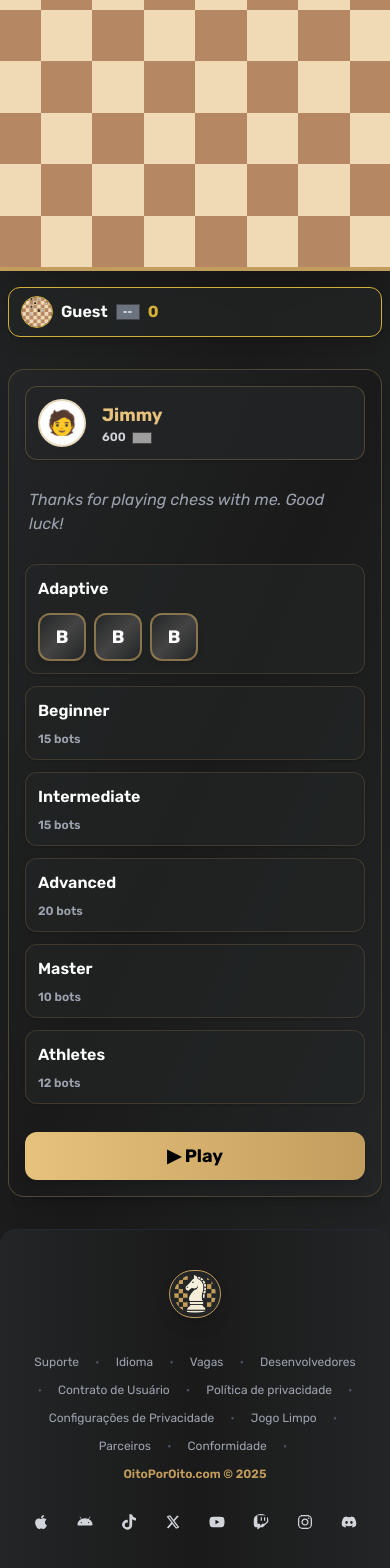
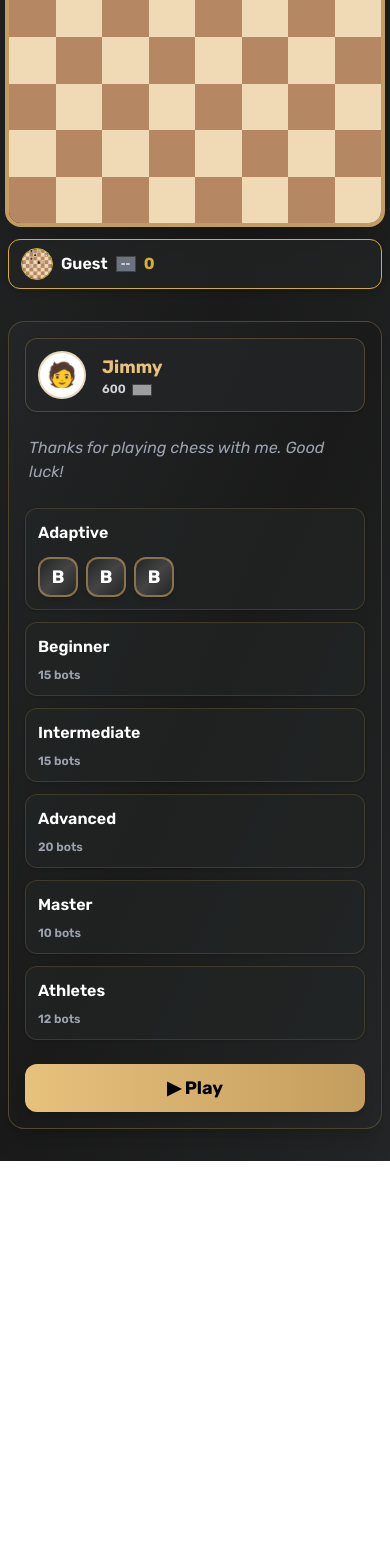
Before and after one commit to isranetoo/OitoPorOito, a React (Vite) app: page /play-computer in a window 390 px wide. Shown: the part 318-1886 px from the top of the page. After the commit the page ends 1479 px from the top, so only its background shows below. Built offline with nearby package versions, Linux system fonts and the light colour scheme; grey boxes are pictures that could not be loaded.

Commit message:
[FIX] Adjust component styles for BotCard, PlayerInfo, and ChessBoard; remove Footer from PlayComputer page

```diff
--- a/src/components/PlayComputer/BotCard.jsx
+++ b/src/components/PlayComputer/BotCard.jsx
@@ -3,7 +3,7 @@ import React from "react";
 export default function BotCard({ name }) {
   return (
     <div
-      className="w-12 h-12 rounded-xl bg-gradient-to-br from-[#232526] via-[#444] to-[#232526] border-2 border-[#c29d5d]/60 flex items-center justify-center text-white text-lg font-bold shadow-md hover:scale-105 hover:border-[#e7c27d] transition-all duration-200 cursor-pointer select-none"
+      className="w-10 h-10 rounded-xl bg-gradient-to-br from-[#232526] via-[#444] to-[#232526] border-2 border-[#c29d5d]/60 flex items-center justify-center text-white text-lg font-bold shadow-md hover:scale-105 hover:border-[#e7c27d] transition-all duration-200 cursor-pointer select-none"
       title={name}
     >
       {name.charAt(0)}
--- a/src/components/PlayComputer/BotSidebar.jsx
+++ b/src/components/PlayComputer/BotSidebar.jsx
@@ -27,7 +27,7 @@ const bots = [
 
 export default function BotSidebar() {
   return (
-    <div className="space-y-7 text-sm bg-gradient-to-br from-[#232526] via-[#1a1a1a] to-[#232526] rounded-2xl border border-[#c29d5d]/30 p-4 shadow-xl">
+    <div className="space-y-6 text-sm bg-gradient-to-br from-[#232526] via-[#1a1a1a] to-[#232526] rounded-2xl border border-[#c29d5d]/30 p-4 shadow-xl">
       {/* Destaque principal */}
       <div className="flex items-center gap-4 bg-[#232526]/80 rounded-xl p-3 border border-[#c29d5d]/30 shadow">
         <div className="w-12 h-12 rounded-full bg-white flex items-center justify-center border-2 border-[#c29d5d]/40 overflow-hidden">
--- a/src/components/PlayComputer/ChessBoard.jsx
+++ b/src/components/PlayComputer/ChessBoard.jsx
@@ -5,7 +5,7 @@ export default function ChessBoard() {
   const cols = "abcdefgh".split("");
 
   return (
-    <div className="grid grid-cols-8 w-[420px] h-[420px] md:w-[750px] md:h-[750px] border-4 border-[#c29d5d] rounded-2xl shadow-2xl overflow-hidden">
+    <div className="grid grid-cols-8 w-[380px] h-[380px] md:w-[650px] md:h-[650px] border-4 border-[#c29d5d] rounded-2xl shadow-2xl overflow-hidden">
       {rows.map((row) =>
         cols.map((col, i) => {
           const isLight = (i + row) % 2 === 0;
--- a/src/components/PlayComputer/PlayerInfo.jsx
+++ b/src/components/PlayComputer/PlayerInfo.jsx
@@ -3,7 +3,7 @@ import React from "react";
 export default function PlayerInfo({ avatar, name, rating, flagUrl, flagAlt = "", isBot }) {
   return (
     <div
-      className={`flex items-center justify-start w-full border border-[#d4af37] bg-[#232526]/70 rounded-xl px-3 py-2 shadow-lg ${isBot ? "mb-4" : "mt-4"}`}
+      className={`flex items-center justify-start w-full border border-[#d4af37] bg-[#232526]/70 rounded-xl px-3 py-2 shadow-md ${isBot ? "mb-3" : "mt-3"}`}
       style={{ minWidth: 0 }}
     >
       <div className="flex items-center gap-2 min-w-0">
@@ -13,18 +13,18 @@ export default function PlayerInfo({ avatar, name, rating, flagUrl, flagAlt = ""
           className="w-8 h-8 md:w-10 md:h-10 rounded-full object-cover border border-[#d4af37] bg-[#232526]"
           draggable={false}
         />
-        <span className="flex items-center gap-1 font-semibold text-white truncate">
+        <span className="flex items-center gap-1 font-semibold text-white truncate text-base md:text-lg">
           {name}
           {flagUrl ? (
             <img
               src={flagUrl}
               alt={flagAlt}
-              className="w-6 h-4 object-cover rounded-sm border border-[#444] bg-[#232526] align-middle"
+              className="w-5 h-4 object-cover rounded-sm border border-[#444] bg-[#232526] align-middle"
               title={flagAlt}
               draggable={false}
             />
           ) : (
-            <span className="w-6 h-4 ml-1 bg-gray-500 rounded-sm border border-[#444] align-middle text-[10px] flex items-center justify-center text-white px-1">--</span>
+            <span className="w-5 h-4 ml-1 bg-gray-500 rounded-sm border border-[#444] align-middle text-[10px] flex items-center justify-center text-white px-1">--</span>
           )}
         </span>
       </div>
--- a/src/pages/PlayComputer.jsx
+++ b/src/pages/PlayComputer.jsx
@@ -42,7 +42,6 @@ export default function PlayComputer() {
           </div>
         </div>
       </main>
-      <Footer />
     </div>
   );
 }
```
